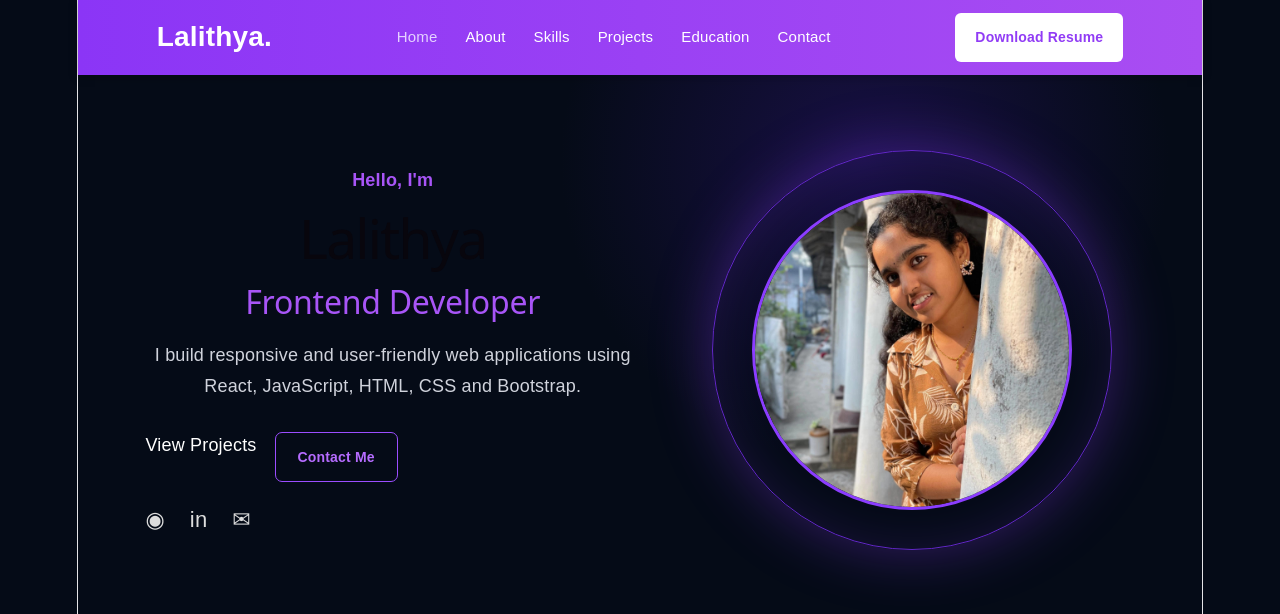
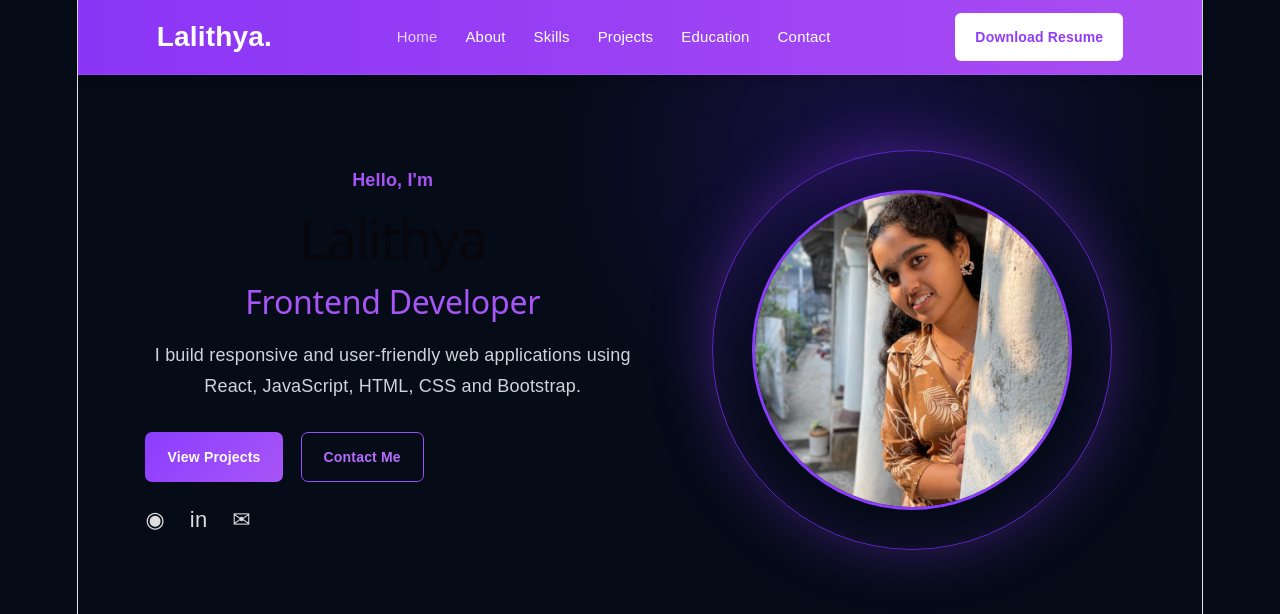
Before and after one commit to lalithya2910/portfolio, a React (Vite) app: page / in a window 1280 px wide. Shown: the top 614 px of the page. Built offline with nearby package versions, Linux system fonts and the light colour scheme.

Commit message:
Implement navbar and button styles in App.css
Added styles for navbar, logo, nav links, and buttons.

```diff
--- a/src/App.css
+++ b/src/App.css
@@ -22,6 +22,71 @@ a {
     radial-gradient(circle at 70% 20%, #181044 0%, transparent 30%),
     #050b17;
 }
+/* ================= NAVBAR ================= */
+
+.navbar {
+  height: 70px;
+  padding: 0 5%;
+  display: flex;
+  align-items: center;
+  justify-content: space-between;
+
+  border-bottom: 1px solid rgba(255, 255, 255, 0.08);
+
+  position: sticky;
+  top: 0;
+  z-index: 100;
+
+  background: rgba(5, 11, 23, 0.9);
+  backdrop-filter: blur(10px);
+}
+
+.logo {
+  font-size: 22px;
+  font-weight: bold;
+}
+
+.logo span {
+  color: #9b4dff;
+}
+
+.nav-links {
+  display: flex;
+  gap: 38px;
+}
+
+.nav-links a {
+  font-size: 14px;
+  transition: 0.3s;
+}
+
+.nav-links a:hover {
+  color: #a855f7;
+}
+
+.resume-btn,
+.primary-btn {
+  background: linear-gradient(
+    135deg,
+    #8b3dff,
+    #a855f7
+  );
+
+  padding: 12px 22px;
+  border-radius: 7px;
+
+  font-size: 14px;
+  font-weight: bold;
+
+  transition: 0.3s;
+}
+
+.resume-btn:hover,
+.primary-btn:hover {
+  transform: translateY(-2px);
+  box-shadow: 0 8px 25px rgba(139, 61, 255, 0.4);
+}
+
 
 
 /* ================= HERO ================= */
```
